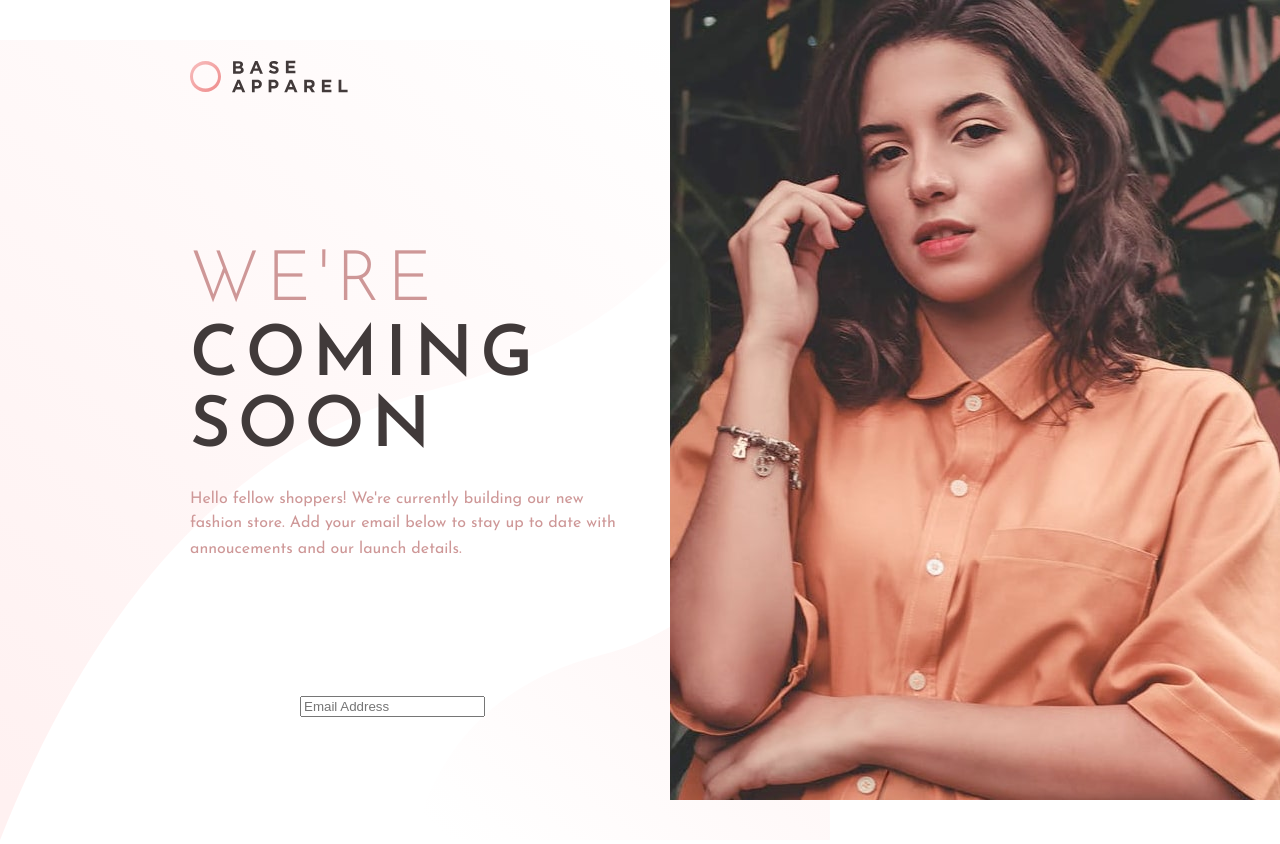
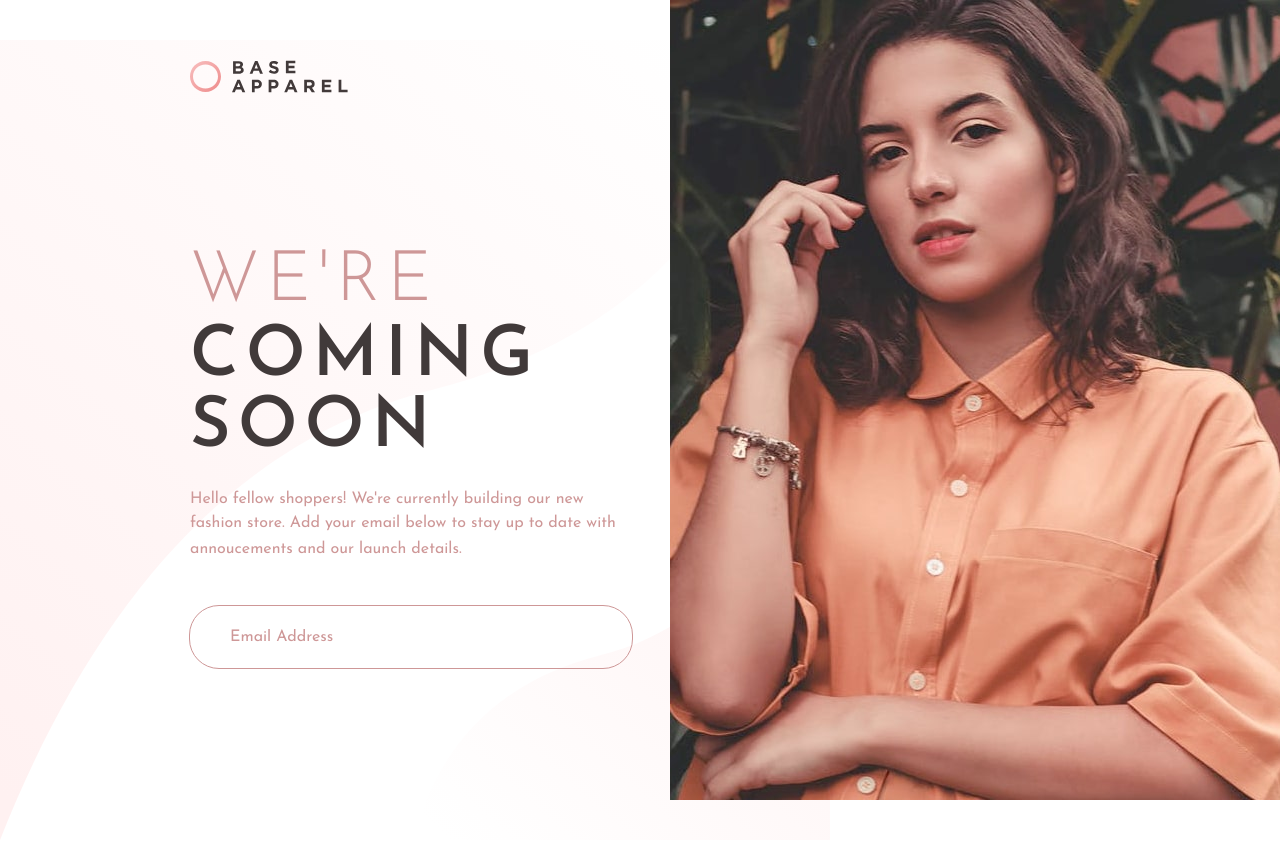
Before and after one commit to jokale/base-apparel, a React (Create React App) app: page / in a window 1280 px wide. Built offline with nearby package versions, Linux system fonts and the light colour scheme.

Commit message:
add stylistic changes to email input

```diff
--- a/src/App.css
+++ b/src/App.css
@@ -97,7 +97,22 @@ p#p2 {
   color: hsl(0, 36%, 70%);
 
 }
-form {
-  position: absolute; left: 300px; top: 695px;
+input {
+  position: absolute; left: 189px; top: 605px;
+  border-radius: 30px;
+  border: 1px solid hsl(0, 36%, 70%);
+  width: 400px;
+  height: 60px;
+  background-color: transparent;
+  font-size: 16px;
+  color: hsl(0, 36%, 70%);
+  font-family: 'Josefin Sans', sans-serif;
+  padding-left: 40px;
 
 }
+
+
+::placeholder{
+      color: hsl(0, 36%, 70%);
+
+}
```
Also changed, not shown: 1 other file (tests, documents, lock files or other folders).
